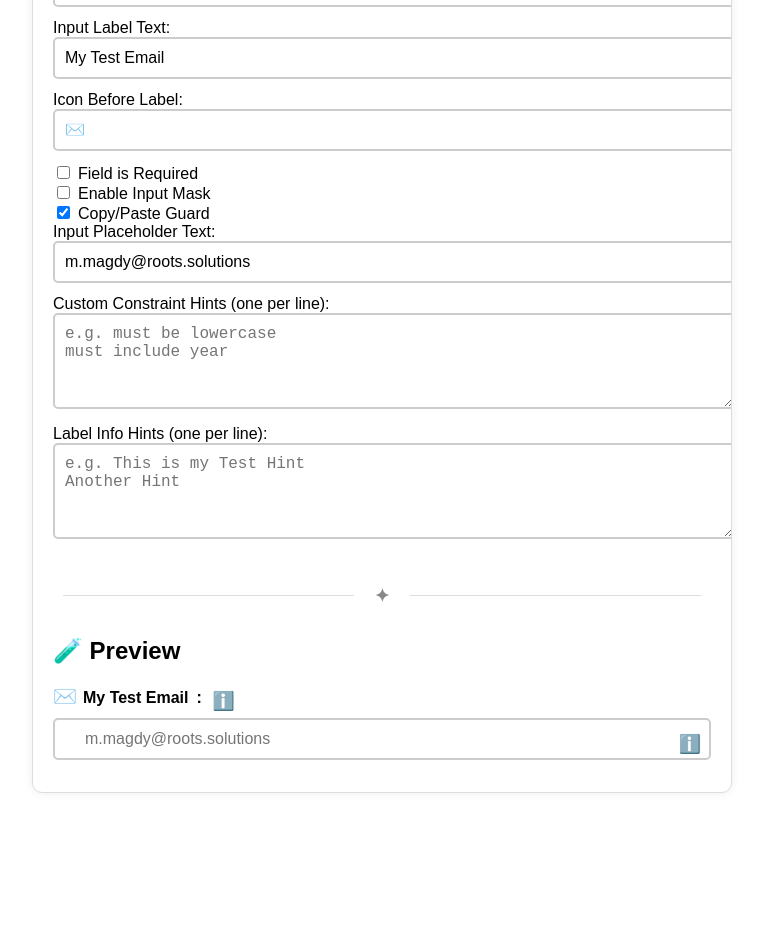
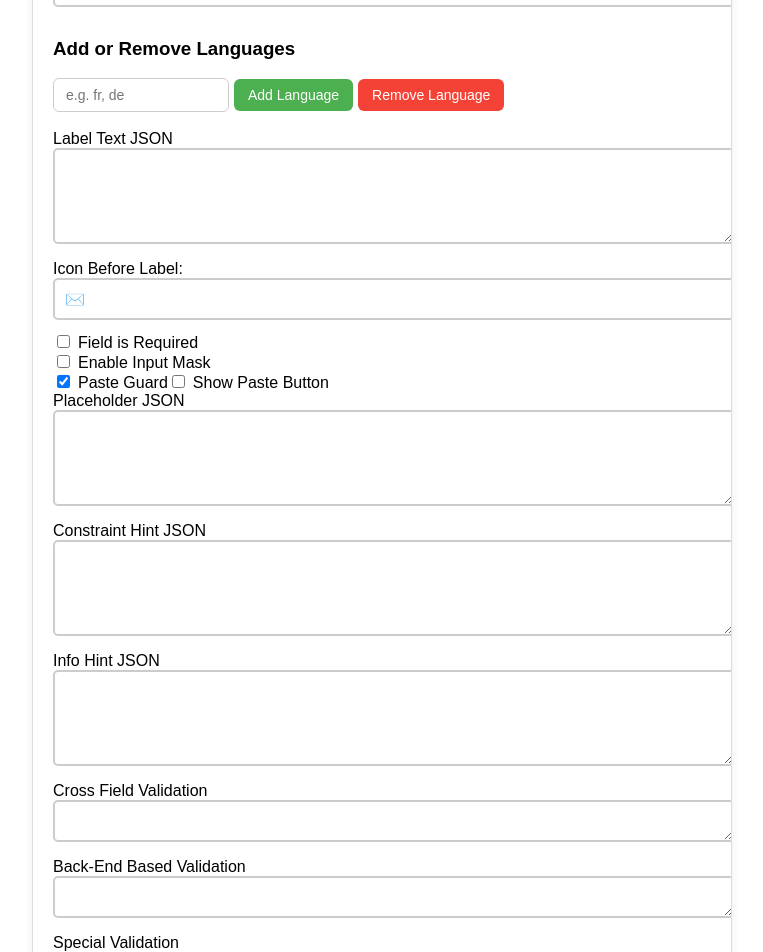
Before and after one commit to mmagdyroots/my-regex-app, a React (Create React App) app: page / in a window 1280 px wide. Shown: the part 200-1152 px from the top of the page, without its empty margins (258-1021 px from the left). Before the commit the page ends 1033 px from the top, so only its background shows below. Built offline with nearby package versions, Linux system fonts and the light colour scheme; the HTML template or start-up script is replaced by a standard one.

Commit message:
added preview language selection, copy/paste edition, and extra fields

```diff
--- a/src/App.jsx
+++ b/src/App.jsx
@@ -25,6 +25,27 @@ const translations = {
     customConstraintPlaceholder: 'e.g. must be lowercase\nmust include year',
     labelInfoLabel: 'Label Info Hints (one per line):',
     labelInfoPlaceholder: 'e.g. This is my Test Hint\nAnother Hint',
+    hint1: '✅ Must contain letters (a–z, A–Z)',
+    hint2: '✅ Must include digits (0–9)',
+    hint3: (specials) => `✅ May include special characters (${specials})`,
+    hint4: (min,max) =>`✅ Repeat previous element between ${min} and ${max} times`,
+    hint5: (min) =>`✅ Repeat previous element at least ${min} times`,
+    hint6: '✅ Must start from the beginning',
+    hint7: '✅ Must match to the end',
+    hint8: '✅ Must contain "@" symbol',
+    hint9: '✅ Must include dot "."',
+    hint10: 'ℹ️ No human-readable constraints could be parsed.',
+    hint11: '⚠️ Could not parse regex constraints.',
+    hint12: 'Should contain at least one letter (a–z, A–Z).',
+    hint13: 'Should include at least one digit (0–9).',
+    hint14: 'Should include one of the special characters used.',
+    hint15: 'Missing "@" symbol.',
+    hint16: 'Missing dot "."',
+    hint17: (min) =>`Input must be at least ${min} characters.`,
+    hint18: (max) =>`Input must not exceed ${max} characters.`,
+    hint19: 'Input does not match the full pattern.',
+
+
   },
   ar: {
     creatorTitle: "🎛️ المُنشئ",
@@ -49,12 +70,32 @@ const translations = {
     customConstraintPlaceholder: 'مثال: يجب أن يكون بأحرف صغيرة\nيجب أن يحتوي على السنة',
     labelInfoLabel: 'تلميحات توضيحية لاسم الحقل (سطر لكل تلميح):',
     labelInfoPlaceholder: 'مثال: هذا تلميح توضيحي\nتلميح آخر',
+    hint1: '✅ يجب أن يحتوي على أحرف (a–z، A–Z)',
+    hint2: '✅ يجب أن يحتوي على أرقام (0–9)',
+    hint3: (specials) => `✅ يمكن أن يحتوي على رموز خاصة (${specials})`,
+    hint4: (min,max) =>`✅ كرر العنصر السابق من ${min} إلى ${max} مرة`,
+    hint5: (min) =>`✅ كرر العنصر السابق على الأقل ${min} مرات`,
+    hint6: '✅ يجب أن يبدأ من البداية',
+    hint7: '✅ يجب أن يتطابق حتى النهاية',
+    hint8: '✅ يجب أن يحتوي على الرمز "@"',
+    hint9: '✅ يجب أن يحتوي على النقطة "."',
+    hint10: 'ℹ️ لا يمكن تحويل النمط إلى قيود مفهومة.',
+    hint11: '⚠️ لا يمكن تحليل قيود التعبير النمطي.',
+    hint12: 'يجب أن يحتوي على حرف واحد على الأقل (a–z، A–Z).',
+    hint13: 'يجب أن يحتوي على رقم واحد على الأقل (0–9).',
+    hint14: 'يجب أن يحتوي على أحد الرموز الخاصة المستخدمة.',
+    hint15: 'الرمز "@" مفقود.',
+    hint16: 'النقطة "." مفقودة.',
+    hint17: (min) =>`يجب أن يكون الإدخال على الأقل ${min} حرفًا.`,
+    hint18: (max) =>`يجب ألا يتجاوز الإدخال ${max} حرفًا.`,
+    hint19: 'الإدخال لا يتطابق مع النمط الكامل.',
   },
 };
 
+
 const App = () => {
   const [language, setLanguage] = useState('en');
-  const t = translations[language];
+  let t = translations[language];
   const [regexInput, setRegexInput] = useState('^[a-zA-Z0-9._%+-]+@[a-zA-Z0-9.-]+\\.[a-zA-Z]{2,}$');
   const [inputValue, setInputValue] = useState('');
   const [errorMessage, setErrorMessage] = useState('');
@@ -71,7 +112,21 @@ const App = () => {
   const [isInputMaskEnabled, setIsInputMaskEnabled] = useState(false);
   const [inputMaskPattern, setInputMaskPattern] = useState('');
 
-  const [copyPasteGuard, setCopyPasteGuard] = useState(true);
+  const [pasteGuard, setPasteGuard] = useState(true);
+  const [showPasteButton, setShowPasteButton] = useState(false);
+
+
+
+  const [userLanguages, setUserLanguages] = useState(['en', 'ar']); // default
+const [newLang, setNewLang] = useState('');
+const [selectedPreviewLang, setSelectedPreviewLang] = useState('en');
+
+const [fieldData, setFieldData] = useState({
+  labelText: {},
+  placeholder: {},
+  constraintHint: {},
+  infoHint: {}
+});
 
 
   // const getCustomConstraints = () => {
@@ -83,21 +138,31 @@ const App = () => {
   // };
   const getCustomConstraints = () => {
     const list = [];
-    if (isRequired) list.push('⚠️ '+ t.fieldRequiredError);
-    if (customConstraintsText.trim()) {
-      customConstraintsText
+
+    if (isRequired) list.push('⚠️ '+ (translations[selectedPreviewLang]?.fieldRequiredError || translations['en'].fieldRequiredError));
+    if (fieldData.constraintHint[selectedPreviewLang]?.trim()) {
+      let temp = fieldData.constraintHint[selectedPreviewLang].trim()
+      if(temp){
+
+
+      fieldData.constraintHint[selectedPreviewLang]
         .split('\n')
         .filter((line) => line.trim() !== '')
         .forEach((line) => list.push(line.trim()));
+      }
     }
     return list;
   };
   const getLabelHints = () => {
-    return labelHintsText
+    let temp = fieldData.infoHint[selectedPreviewLang]
+    if(temp){
+      return fieldData.infoHint[selectedPreviewLang]
       .split('\n')
       .map(line => line.trim())
       .filter(line => line.length > 0)
       .map(line => `- ${line}`);
+    }
+
   };
 
   useEffect(() => {
@@ -118,39 +183,30 @@ const App = () => {
       const charClassMatches = [...pattern.matchAll(/\[([^\]]+)\]/g)];
       charClassMatches.forEach((match) => {
         const chars = match[1];
-        if (/a-z/i.test(chars)) readable.push(language === 'ar' ? '✅ يجب أن يحتوي على أحرف (a–z، A–Z)' : '✅ Must contain letters (a–z, A–Z)');
-        if (/0-9/.test(chars)) readable.push(language === 'ar' ? '✅ يجب أن يحتوي على أرقام (0–9)' : '✅ Must include digits (0–9)');
+        if (/a-z/i.test(chars)) readable.push(translations[selectedPreviewLang]?.hint1 || translations['en'].hint1);
+        if (/0-9/.test(chars)) readable.push(translations[selectedPreviewLang]?.hint2|| translations['en'].hint2);
         if (/[!@#$%^&*._%+-]/.test(chars)) {
-          const specials = chars.replace(/[a-z0-9]/gi, '').split('').join(' ');
-          readable.push(language === 'ar'
-            ? `✅ يمكن أن يحتوي على رموز خاصة (${specials})`
-            : `✅ May include special characters (${specials})`
-          );
+          let specials = chars.replace(/[a-z0-9]/gi, '').split('').join(' ');
+          readable.push(translations[selectedPreviewLang]?.hint3(specials)|| translations['en'].hint3(specials));
         }
       });
 
       const quantifierMatches = [...pattern.matchAll(/\{(\d+),?(\d+)?\}/g)];
       quantifierMatches.forEach((match) => {
-        const [, min, max] = match;
-        if (min && max) readable.push(language === 'ar'
-          ? `✅ كرر العنصر السابق من ${min} إلى ${max} مرة`
-          : `✅ Repeat previous element between ${min} and ${max} times`
-        );
-        else if (min) readable.push(language === 'ar'
-          ? `✅ كرر العنصر السابق على الأقل ${min} مرات`
-          : `✅ Repeat previous element at least ${min} times`
-        );
+        let [, min, max] = match;
+        if (min && max) readable.push(translations[selectedPreviewLang]?.hint4(min,max) || translations['en'].hint4(min,max));
+        else if (min) readable.push(translations[selectedPreviewLang]?.hint5(min) || translations['en'].hint5(min));
       });
 
-      if (pattern.includes('^')) readable.push(language === 'ar' ? '✅ يجب أن يبدأ من البداية' : '✅ Must start from the beginning');
-      if (pattern.includes('$')) readable.push(language === 'ar' ? '✅ يجب أن يتطابق حتى النهاية' : '✅ Must match to the end');
-      if (pattern.includes('@')) readable.push(language === 'ar' ? '✅ يجب أن يحتوي على الرمز "@"' : '✅ Must contain "@" symbol');
-      if (pattern.includes('\\.')) readable.push(language === 'ar' ? '✅ يجب أن يحتوي على النقطة "."' : '✅ Must include dot "."');
+      if (pattern.includes('^')) readable.push( translations[selectedPreviewLang]?.hint6 || translations['en'].hint6);
+      if (pattern.includes('$')) readable.push(translations[selectedPreviewLang]?.hint7 || translations['en'].hint7);
+      if (pattern.includes('@')) readable.push(translations[selectedPreviewLang]?.hint8 || translations['en'].hint8);
+      if (pattern.includes('\\.')) readable.push(translations[selectedPreviewLang]?.hint9 || translations['en'].hint9);
 
       if (readable.length === 0)
-        readable.push(language === 'ar' ? 'ℹ️ لا يمكن تحويل النمط إلى قيود مفهومة.' : 'ℹ️ No human-readable constraints could be parsed.');
+        readable.push(translations[selectedPreviewLang]?.hint10 || translations['en'].hint10);
     } catch {
-      readable.push(language === 'ar' ? '⚠️ لا يمكن تحليل قيود التعبير النمطي.' : '⚠️ Could not parse regex constraints.');
+      readable.push(translations[selectedPreviewLang]?.hint11 || translations['en'].hint11);
     }
 
     return readable;
@@ -162,52 +218,56 @@ const App = () => {
     const patternStr = regex.toString();
 
     if (/\[.*a-z.*\]/i.test(patternStr) && !/[a-zA-Z]/.test(value))
-      hints.push(language === 'ar'
-        ? 'يجب أن يحتوي على حرف واحد على الأقل (a–z، A–Z).'
-        : 'Should contain at least one letter (a–z, A–Z).'
-      );
+      hints.push(translations[selectedPreviewLang]?.hint12 || translations['en'].hint12);
 
     if (/\[.*0-9.*\]/.test(patternStr) && !/[0-9]/.test(value))
-      hints.push(language === 'ar'
-        ? 'يجب أن يحتوي على رقم واحد على الأقل (0–9).'
-        : 'Should include at least one digit (0–9).'
-      );
+      hints.push(translations[selectedPreviewLang]?.hint13 || translations['en'].hint13);
 
     if (/\[.*[!@#$%^&*._%+-]+.*\]/.test(patternStr) && !/[!@#$%^&*._%+-]/.test(value))
-      hints.push(language === 'ar'
-        ? 'يجب أن يحتوي على أحد الرموز الخاصة المستخدمة.'
-        : 'Should include one of the special characters used.'
-      );
+      hints.push(translations[selectedPreviewLang]?.hint14 || translations['en'].hint14);
 
     if (patternStr.includes('@') && !/@/.test(value))
-      hints.push(language === 'ar' ? 'الرمز "@" مفقود.' : 'Missing "@" symbol.');
+      hints.push(translations[selectedPreviewLang]?.hint15 || translations['en'].hint15);
 
     if (patternStr.includes('\\.') && !/\./.test(value))
-      hints.push(language === 'ar' ? 'النقطة "." مفقودة.' : 'Missing dot "."');
+      hints.push(translations[selectedPreviewLang]?.hint16 || translations['en'].hint16);
 
     const quantMatch = patternStr.match(/\{(\d+),?(\d+)?\}/);
     if (quantMatch) {
       const [, min, max] = quantMatch;
       if (min && value.length < parseInt(min))
-        hints.push(language === 'ar'
-          ? `يجب أن يكون الإدخال على الأقل ${min} حرفًا.`
-          : `Input must be at least ${min} characters.`
-        );
+        hints.push(translations[selectedPreviewLang]?.hint17(min) || translations['en'].hint17(min));
       if (max && value.length > parseInt(max))
-        hints.push(language === 'ar'
-          ? `يجب ألا يتجاوز الإدخال ${max} حرفًا.`
-          : `Input must not exceed ${max} characters.`
-        );
+        hints.push(translations[selectedPreviewLang]?.hint18(max) || translations['en'].hint18(max));
     }
 
     if (!regex.test(value))
-      hints.push(language === 'ar'
-        ? 'الإدخال لا يتطابق مع النمط الكامل.'
-        : 'Input does not match the full pattern.'
-      );
+      hints.push(translations[selectedPreviewLang]?.hint19 || translations['en'].hint19);
 
     return hints.length ? hints.join('\n') : '';
   };
+  const handleJsonInput = (field, value) => {
+    try {
+      const parsed = JSON.parse(value);
+      if (typeof parsed === 'object' && parsed !== null) {
+        setFieldData(prev => ({ ...prev, [field]: parsed }));
+      }
+    } catch (err) {
+      console.error('Invalid JSON:', err.message);
+    }
+  };
+
+  const getAllLanguages = () => {
+    const all = new Set([
+      ...Object.keys(fieldData.labelText),
+      ...Object.keys(fieldData.placeholder),
+      ...Object.keys(fieldData.constraintHint),
+      ...Object.keys(fieldData.infoHint),
+    ]);
+    return Array.from(all);
+  };
+
+  const languages = getAllLanguages();
 
   const applyInputMask = (value, mask) => {
   if (!mask) return value;
@@ -288,15 +348,87 @@ const App = () => {
         style={styles.input}
         placeholder={t.enterRegex}
       />
+<h3>Add or Remove Languages</h3>
+<input
+  type="text"
+  placeholder="e.g. fr, de"
+  value={newLang}
+  onChange={(e) => setNewLang(e.target.value)}
+  style={{
+    padding: '8px 12px',
+    border: '1px solid #ccc',
+    borderRadius: '6px',
+    fontSize: '14px',
+    width: '150px'
+  }}
+/>
+<button
+style={{
+  margin: '0px 5px',
+  padding: '8px 14px',
+  backgroundColor: '#4CAF50',
+  color: '#fff',
+  border: 'none',
+  borderRadius: '6px',
+  cursor: 'pointer',
+  fontSize: '14px'
+}}
+onClick={() => {
+  const trimmed = newLang.trim();
+  if (trimmed && !userLanguages.includes(trimmed)) {
+    setUserLanguages([...userLanguages, trimmed]);
+    // setLocalizedFields(prev => ({
+    //   ...prev,
+    //   [trimmed]: { label: '', placeholder: '', constraints: '', labelHints: '' }
+    // }));
+    setNewLang('');
+  }
+}}>Add Language</button>
 
-      <label>{t.inputLabel}</label>
+<button
+style={{
+  padding: '8px 14px',
+  backgroundColor: '#f44336',
+  color: '#fff',
+  border: 'none',
+  borderRadius: '6px',
+  cursor: 'pointer',
+  fontSize: '14px'
+}}
+onClick={() => {
+  if (userLanguages.includes(newLang)) {
+    setUserLanguages(userLanguages.filter(lang => lang !== newLang));
+    // setLocalizedFields(prev => {
+    //   const copy = { ...prev };
+    //   delete copy[newLang];
+    //   return copy;
+    // });
+    setNewLang('');
+  }
+}}>Remove Language</button>
+<br />
+<br />
+      {/* <label>{t.inputLabel}</label>
       <input
         type="text"
-        value={myLabel}
-        onChange={(e) => setMyLabel(e.target.value)}
+        value={localizedFields[language]?.label || ''}
         style={styles.input}
-        placeholder={t.enterLabelText}
-      />
+
+        onChange={(e) => {
+          const val = e.target.value;
+          setLocalizedFields(prev => ({
+            ...prev,
+            [language]: { ...prev[language], label: val }
+          }));
+          setMyLabel(val);
+        }}
+        placeholder={t.enterLabel}
+      /> */}
+  <label>Label Text JSON</label>
+  <textarea     tabIndex={2}
+  rows={4}
+  style={styles.textarea} onChange={(e) => handleJsonInput('labelText', e.target.value)} />
+
       <label>{t.iconLabel}</label>
       <input
         type="text"
@@ -341,42 +473,114 @@ const App = () => {
 <label>
   <input
     type="checkbox"
-    checked={copyPasteGuard}
-    onChange={(e) => setCopyPasteGuard(e.target.checked)}
+    checked={pasteGuard}
+    onChange={(e) => setPasteGuard(e.target.checked)}
     style={{ marginRight: 8 }}
   />
-  {language === 'ar' ? 'منع النسخ / اللصق' : 'Copy/Paste Guard'}
+  {language === 'ar' ? 'منع اللصق' : 'Paste Guard'}
+</label>
+<label>
+  <input
+    type="checkbox"
+    checked={showPasteButton}
+    onChange={(e) => setShowPasteButton(e.target.checked)}
+    style={{ marginRight: 8 }}
+  />
+  {language === 'ar' ? 'ظهور ضغط اللصق' : 'Show Paste Button'}
 </label>
 
 <br />
-      <label>{t.inputPlaceholder}</label>
+      {/* <label>{t.inputPlaceholder}</label>
       <input
         type="text"
-        value={myPlaceholder}
-        onChange={(e) => setMyPlaceholder(e.target.value)}
+        value={localizedFields[language]?.placeholder || ''}
         style={styles.input}
+        onChange={(e) => {
+          const val = e.target.value;
+          setLocalizedFields(prev => ({
+            ...prev,
+            [language]: { ...prev[language], placeholder: val }
+          }));
+          setMyPlaceholder(val);
+        }}
         placeholder={t.inputPlaceholderHolder}
-      />
+      /> */}
 
-<label>{t.customConstraintLabel}</label>
+<label>Placeholder JSON</label>
+  <textarea     tabIndex={2}
+  rows={4}
+  style={styles.textarea} onChange={(e) => handleJsonInput('placeholder', e.target.value)} />
+
+
+
+
+
+
+
+{/* <label>{t.customConstraintLabel}</label>
 <textarea
-  value={customConstraintsText}
-  onChange={(e) => setCustomConstraintsText(e.target.value)}
+  value={localizedFields[language]?.constraints || ''}
   rows={4}
   tabIndex={3}
   style={styles.textarea}
+  onChange={(e) => {
+    const val = e.target.value;
+    setLocalizedFields(prev => ({
+      ...prev,
+      [language]: { ...prev[language], constraints: val }
+    }));
+    setCustomConstraintsText(val);
+  }}
   placeholder={t.customConstraintPlaceholder}
-/>
+/> */}
+<label>Constraint Hint JSON</label>
+  <textarea     tabIndex={2}
+  rows={4}
+  style={styles.textarea} onChange={(e) => handleJsonInput('constraintHint', e.target.value)} />
 
-<label>{t.labelInfoLabel}</label>
+
+
+
+
+
+{/* <label>{t.labelInfoLabel}</label>
+
 <textarea
-tabIndex={2}
-  value={labelHintsText}
-  onChange={(e) => setLabelHintsText(e.target.value)}
+    value={localizedFields[language]?.labelHints || ''}
+    onChange={(e) => {
+      const val = e.target.value;
+      setLocalizedFields(prev => ({
+        ...prev,
+        [language]: { ...prev[language], labelHints: val }
+      }));
+      setLabelHintsText(val);
+    }}
+    placeholder={t.labelInfoPlaceholder}
+    tabIndex={2}
   rows={4}
   style={styles.textarea}
-  placeholder={t.labelInfoPlaceholder}
-/>
+  /> */}
+
+<label>Info Hint JSON</label>
+  <textarea     tabIndex={2}
+  rows={4}
+  style={styles.textarea} onChange={(e) => handleJsonInput('infoHint', e.target.value)} />
+
+<label>Cross Field Validation</label>
+  <textarea
+  rows={1}
+  style={styles.textarea} />
+
+<label>Back-End Based Validation</label>
+  <textarea
+  rows={1}
+  style={styles.textarea} />
+
+<label>Special Validation</label>
+  <textarea
+  rows={1}
+  style={styles.textarea} />
+
 
 <div style={styles.dividerContainer}>
   <div style={styles.dividerLine}></div>
@@ -384,18 +588,34 @@ tabIndex={2}
   <div style={styles.dividerLine}></div>
 </div>
     <h2>{t.previewTitle}</h2>
-
+    <h3>Preview Language Selection</h3>
+    <select
+      style={{
+        padding: '8px 12px',
+        border: '1px solid #ccc',
+        borderRadius: '6px',
+        fontSize: '14px',
+        backgroundColor: '#fff',
+        color: '#333',
+        cursor: 'pointer',
+        minWidth: '100px'
+      }}
+    value={selectedPreviewLang} onChange={(e) => setSelectedPreviewLang(e.target.value)}>
+      {userLanguages.map((lang) => (
+        <option key={lang} value={lang}>{lang}</option>
+      ))}
+    </select>
       <div style={styles.constraintHeader}>
         <div>
         <span style={{ fontSize: '1.2em', marginRight: 6 }}>{myIcon}</span>
-      <label style={{ marginRight: 8 }}>{myLabel}</label>
+      <label style={{ marginRight: 8 }}>{fieldData.labelText[selectedPreviewLang] || '-'}</label>
 
         <label style={{ marginRight: 8 }}>
           {isRequired ? '*' : ''}:
         </label>
         </div>
         <div  style={{marginInlineStart:'35px'}}>
-        <InfoTooltip tooltipText={getLabelHints().join('\n')} />
+        <InfoTooltip tooltipText={getLabelHints()?.join('\n')} />
         </div>
 
       </div>
@@ -404,7 +624,7 @@ tabIndex={2}
       <input
       tabIndex={1}
     type="text"
-    placeholder={myPlaceholder}
+    placeholder={fieldData.placeholder[selectedPreviewLang] || ''}
     value={inputValue}
     onChange={(e) => {
       const val = e.target.value;
@@ -412,8 +632,8 @@ tabIndex={2}
       setInputValue(masked);
       validateInput(masked);
     }}
-    onPaste={copyPasteGuard ? (e) => e.preventDefault() : undefined}
-    onCopy={copyPasteGuard ? (e) => e.preventDefault() : undefined}
+    onPaste={pasteGuard ? (e) => e.preventDefault() : undefined}
+    // onCopy={copyPasteGuard ? (e) => e.preventDefault() : undefined}
     style={{
       ...styles.input,
       width: '100%',
@@ -423,7 +643,7 @@ tabIndex={2}
       borderColor: isValid === true ? 'green' : isValid === false ? 'red' : '#ccc',
     }}
   />
-  {!copyPasteGuard && (
+  {(!pasteGuard && showPasteButton ) && (
     <button
       onClick={async () => {
         const clip = await navigator.clipboard.readText();
```
